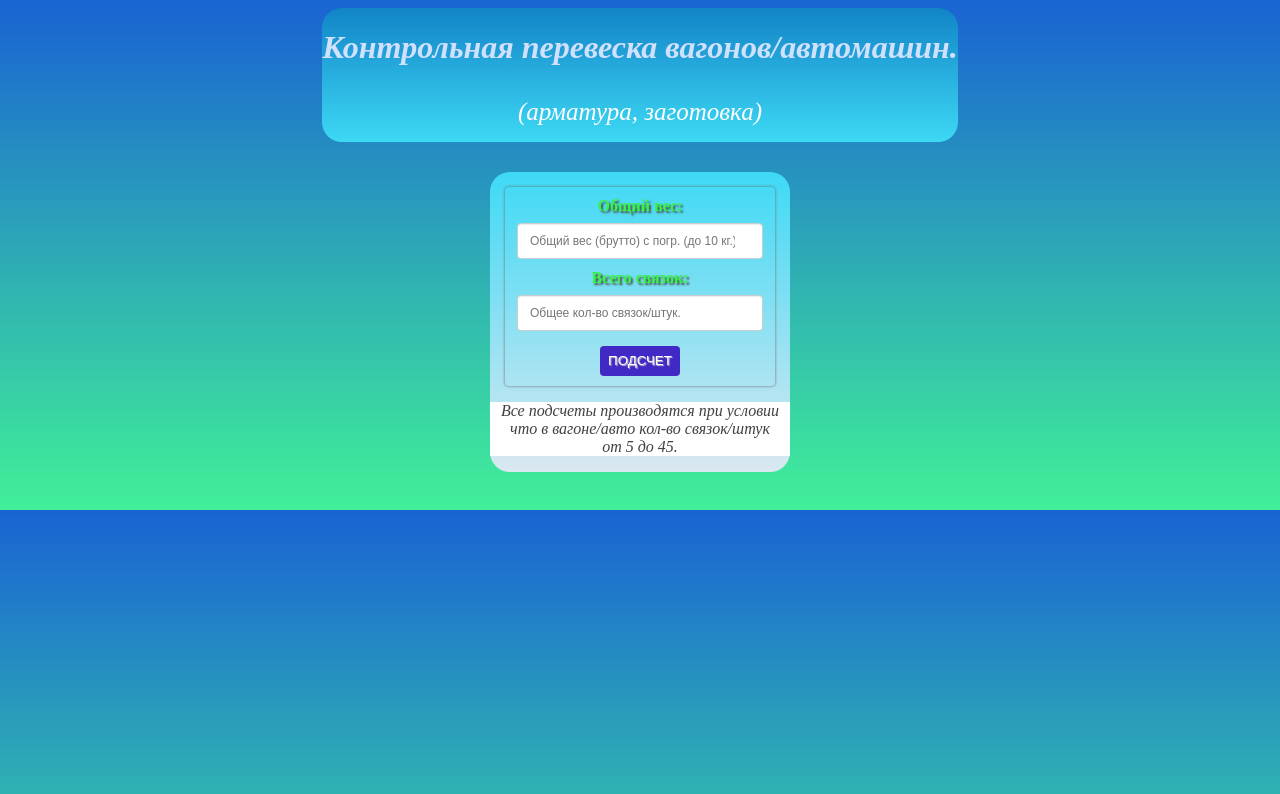
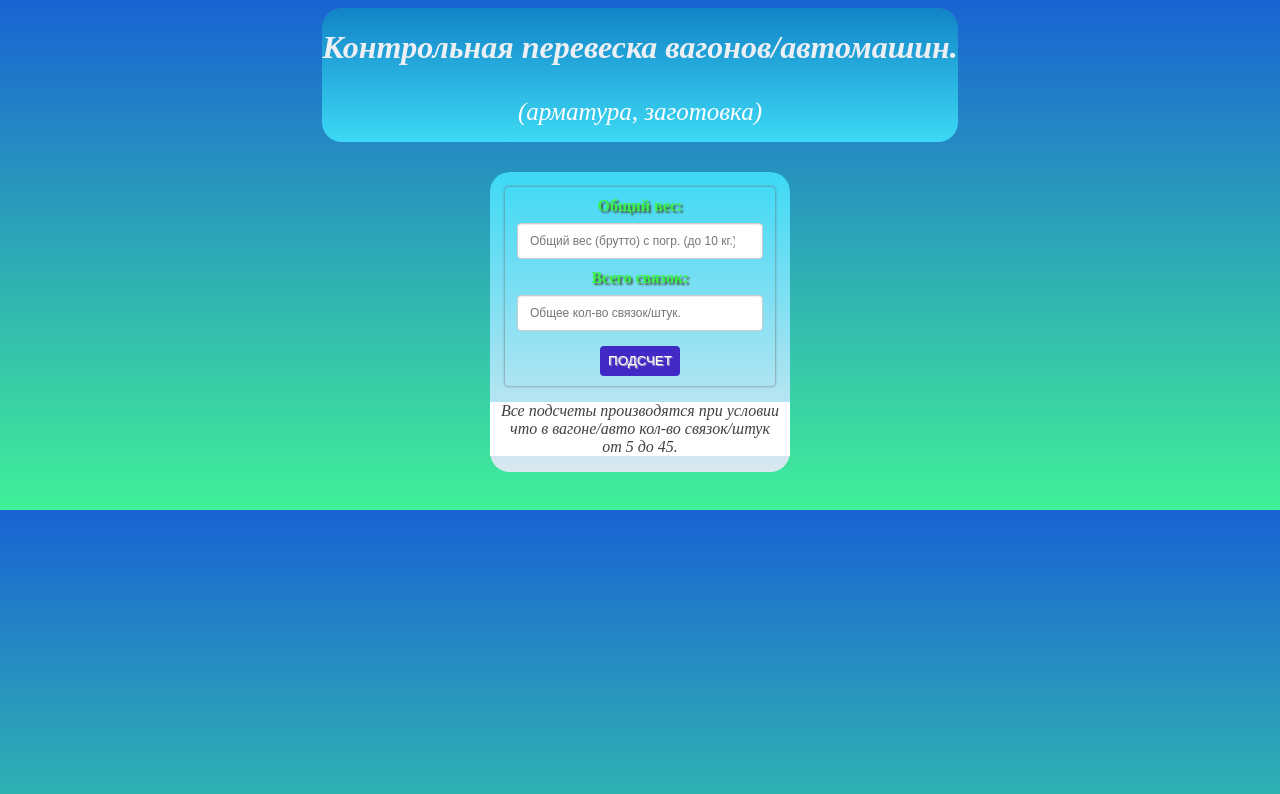
Before and after one commit to AlekseiKom/Weight-count-5-45, a plain HTML site: page index.html in a window 1280 px wide. Drawn offline with Linux system fonts and the light colour scheme.

Commit message:
small changes

```diff
--- a/style.css
+++ b/style.css
@@ -12,11 +12,12 @@ body {
     background: linear-gradient(#1284c7,#3dd9f5);
     background-repeat: no-repeat;
     border-radius: 20px;
-    color: #d0e0fd;
+    color: #eceff3;
 }
 .text {
     color: #d0e0fd;
     font-style: italic;
+    border-radius: 7px;
 }
 .article  {
     width:300px;
```
